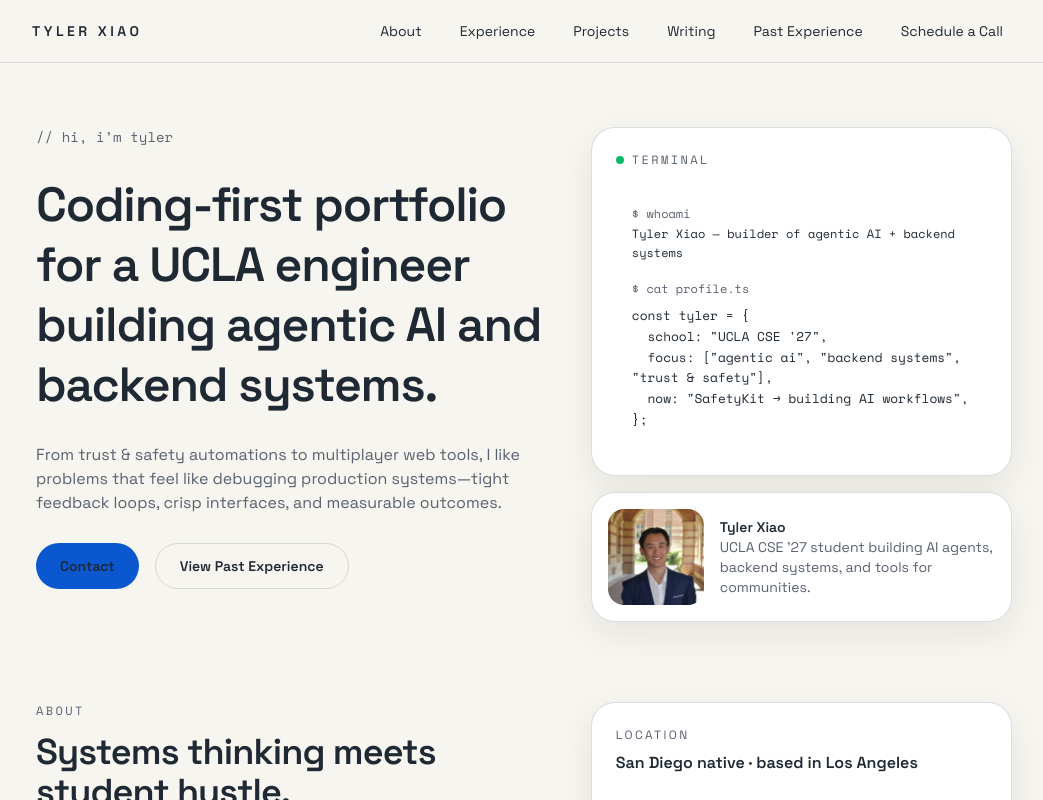
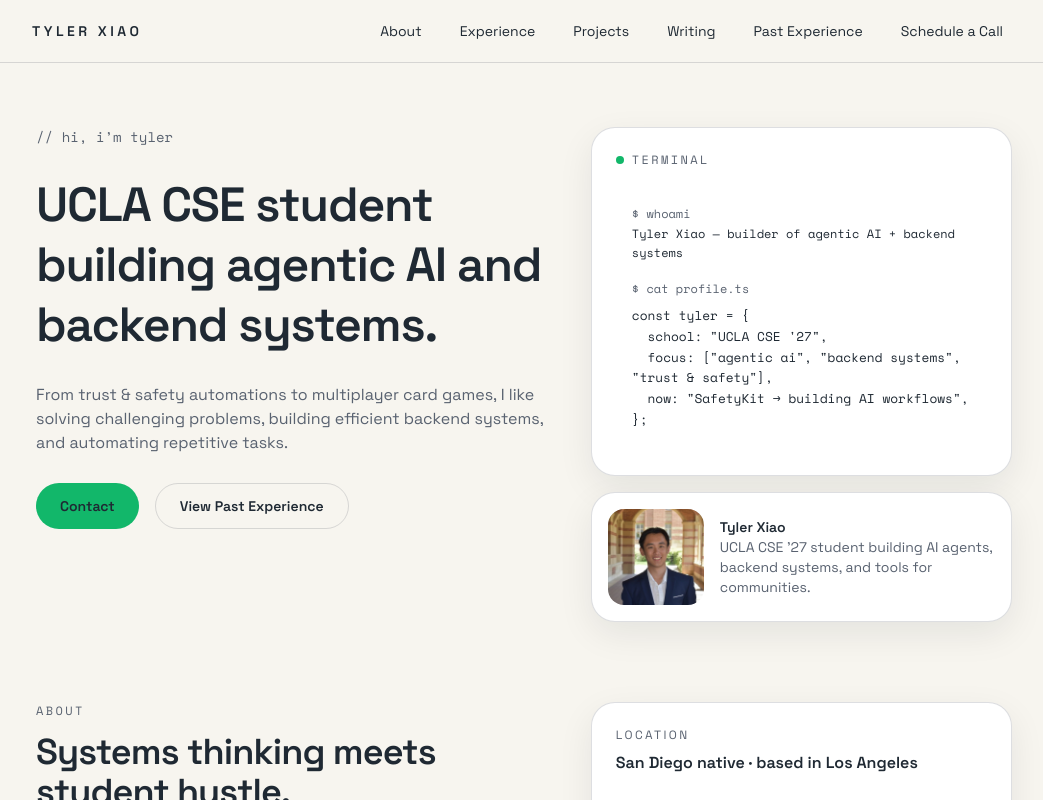
Before and after one commit to lordboba/txdev, a Next.js app in the folder personal-website/: page / in a window 1280 px wide. Shown: the top 800 px of the page, without its empty margins (116-1159 px from the left). Built offline with nearby package versions, Linux system fonts and the light colour scheme.

Commit message:
Change text + font color

```diff
--- a/personal-website/app/page.tsx
+++ b/personal-website/app/page.tsx
@@ -80,17 +80,16 @@ export default function Home() {
           <div className="space-y-7">
             <p className="font-mono text-sm text-muted">{"// hi, i’m tyler"}</p>
             <h1 className="text-4xl font-semibold leading-tight tracking-tight sm:text-5xl">
-              Coding-first portfolio for a UCLA engineer building agentic AI and backend systems.
+              UCLA CSE student building agentic AI and backend systems.
             </h1>
             <p className="text-base text-muted">
-              From trust & safety automations to multiplayer web tools, I like problems that feel
-              like debugging production systems—tight feedback loops, crisp interfaces, and
-              measurable outcomes.
+              From trust & safety automations to multiplayer card games, I like solving challenging problems, building
+              efficient backend systems, and automating repetitive tasks.
             </p>
             <div className="flex flex-wrap gap-4">
               <Link
                 href="#contact"
-                className="inline-flex items-center justify-center rounded-full bg-primary px-6 py-3 text-sm font-semibold text-white transition hover:bg-primary/90"
+                className="inline-flex items-center justify-center rounded-full bg-secondary px-6 py-3 text-sm font-semibold text-white transition hover:bg-secondary/90"
               >
                 Contact
               </Link>
```
